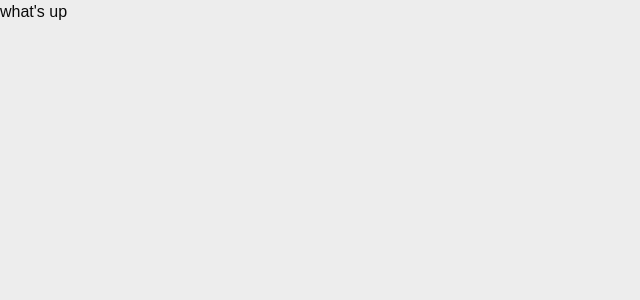
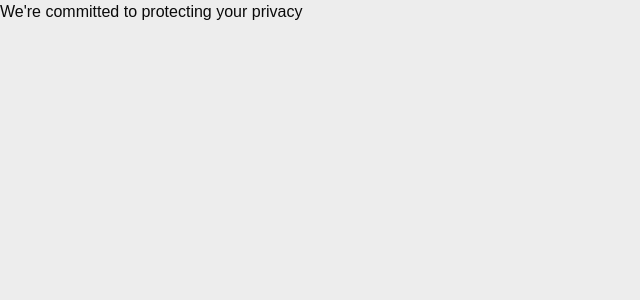
Before and after one commit to MarqeGH/fredrik, a Next.js app: page /privacy in a window 1280 px wide. Shown: the top 300 px of the page, without its empty margins (0-640 px from the left). Built offline with nearby package versions, Linux system fonts and the light colour scheme.

Commit message:
vercel build change

```diff
--- a/app/layout.tsx
+++ b/app/layout.tsx
@@ -2,7 +2,6 @@ import type { Metadata } from "next";
 import localFont from "next/font/local";
 import "./globals.css";
 import AuthProvider from './providers/SessionProvider'
-import { ReactNode } from "react";
 
 const geistSans = localFont({
   src: "./fonts/GeistVF.woff",
--- a/app/privacy/page.tsx
+++ b/app/privacy/page.tsx
@@ -1,6 +1,6 @@
 export default function Privacy() {
     return (
         <div>
-            <p>what's up</p>
+            <p>We&apos;re committed to protecting your privacy</p>
         </div>)
 }
--- a/app/types/next-auth.d.ts
+++ b/app/types/next-auth.d.ts
@@ -1,4 +1,3 @@
-// types/next-auth.d.ts
 import NextAuth from 'next-auth';
 
 declare module 'next-auth' {
```
Also changed, not shown: types/next-auth.d.ts (deleted, +0 -13 lines).
